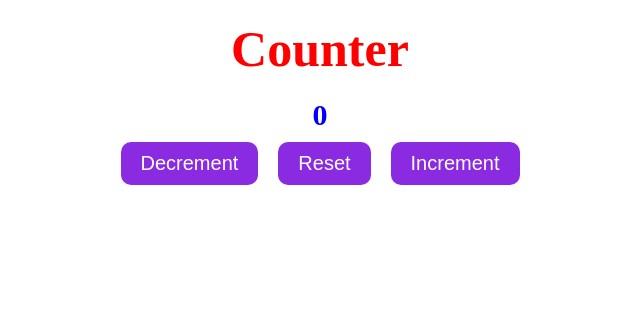
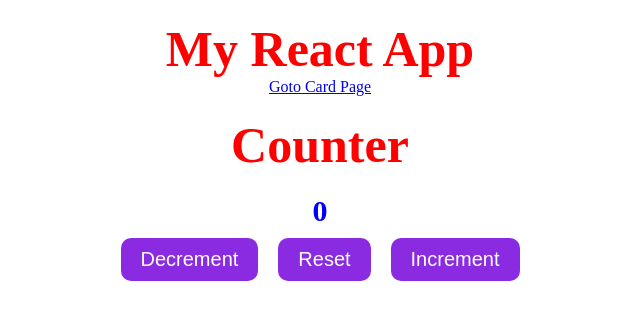
Before and after one commit to SuvamNaskar/my-react-app, a React (Vite) app: page / in a window 1280 px wide. Shown: the top 320 px of the page, without its empty margins (320-960 px from the left). Built offline with nearby package versions, Linux system fonts and the light colour scheme.

Commit message:
FIX: Card Page Navigation

```diff
--- a/src/App.jsx
+++ b/src/App.jsx
@@ -4,6 +4,7 @@ import UserGreeting from './UserGreeting'
 import List from "./List";
 import EventButton from "./EventButton";
 import Counter from "./Counter.jsx";
+import Header from "./Header.jsx";
 
 function App() {
 
@@ -56,6 +57,7 @@ function App() {
 
 	return (	// useState Hook
 		<>
+			<Header />
 			<Counter />
 		</>
 	);
--- /dev/null
+++ b/src/Header.jsx
@@ -0,0 +1,13 @@
+
+
+function Header() {
+
+    return (
+        <>
+            <h1>My React App</h1>
+            <a href="../my-react-app/card.html">Goto Card Page</a>
+        </>
+    );
+}
+
+export default Header;
```
